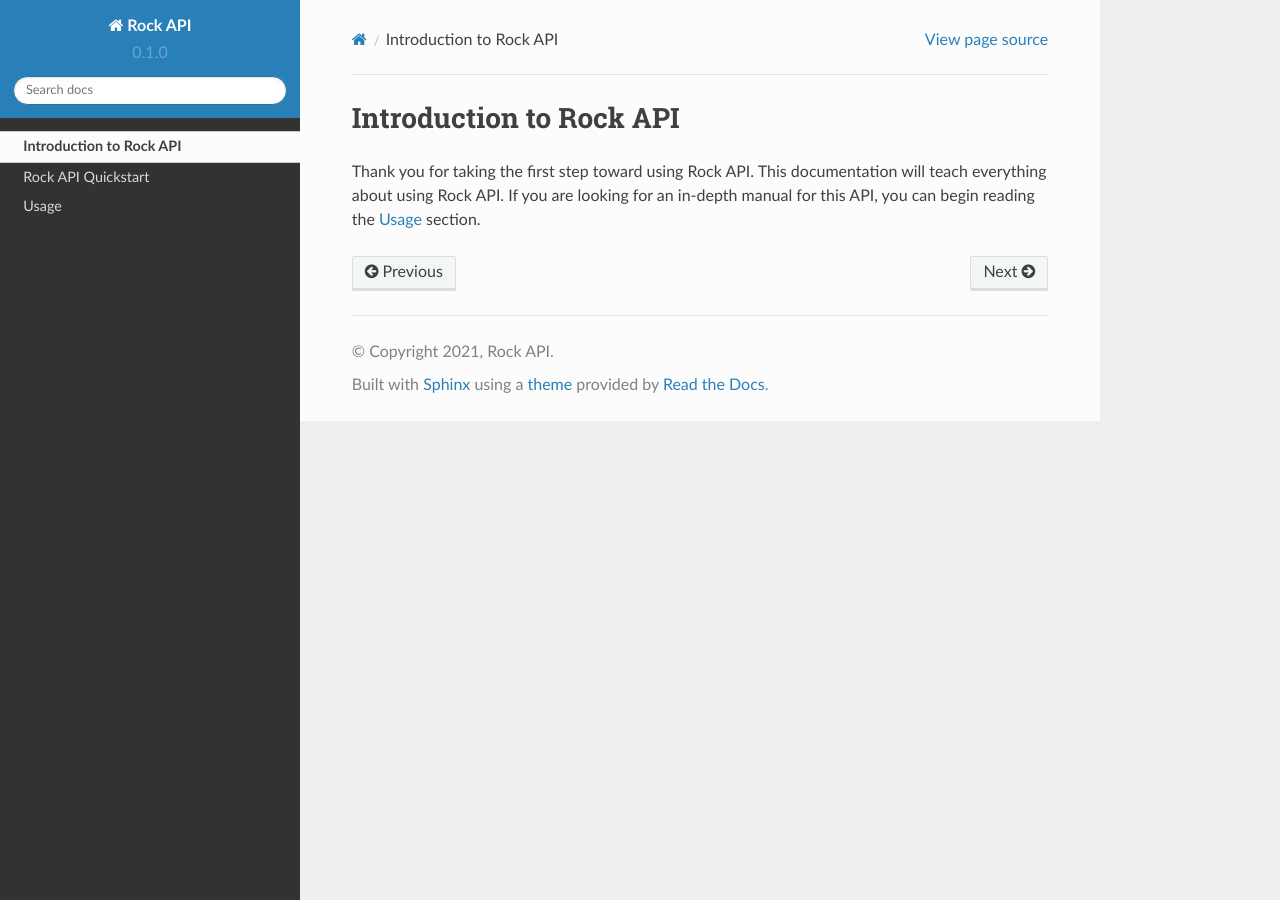
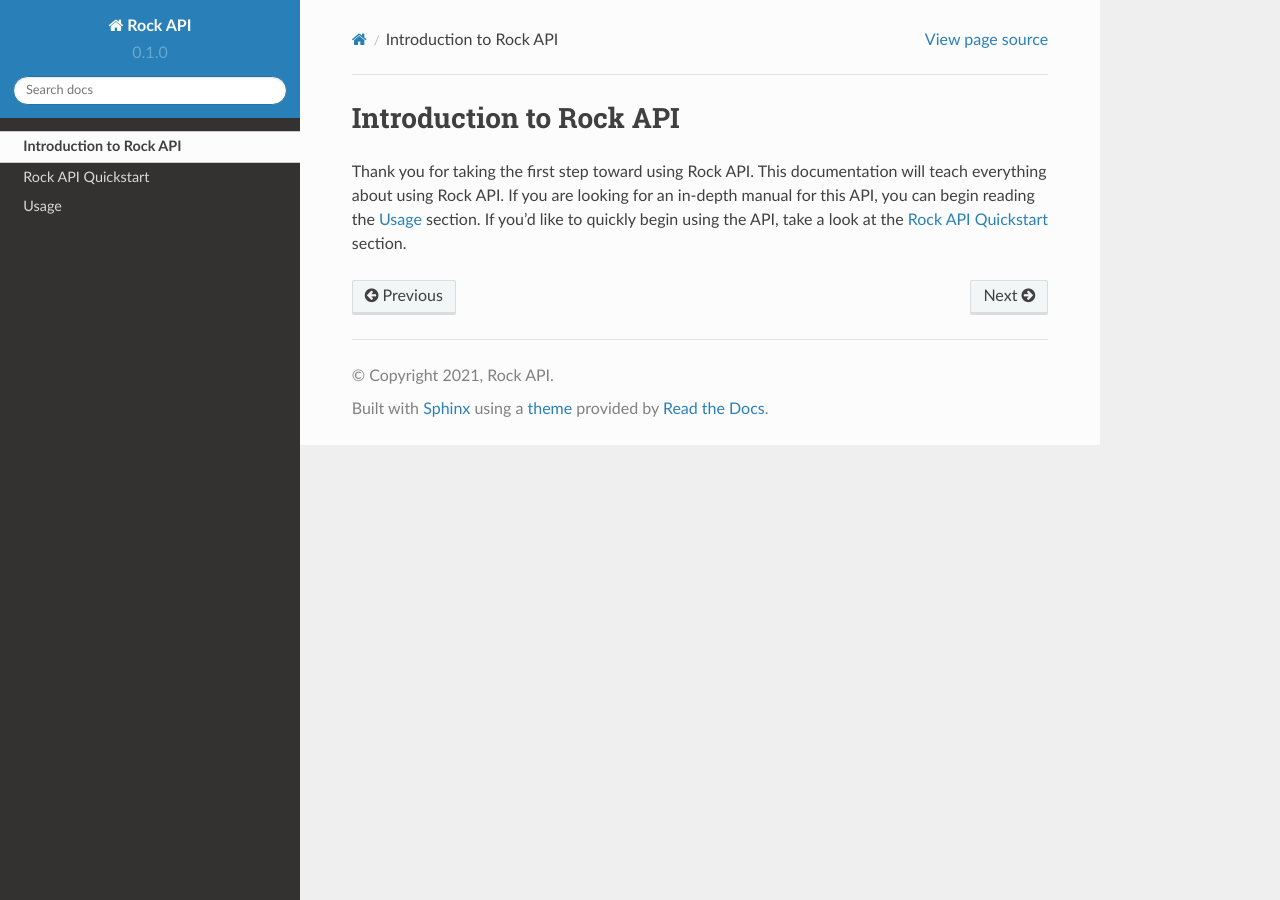
Before and after one commit to Mr-Conos/Rock-API, a Sphinx documentation site: the page built from docs/source/introduction.rst, in a window 1280 px wide. Built offline with Sphinx 7.4.7 and the Read the Docs theme 2.0.0, drawn with Linux system fonts in a browser that asks for light colours; pages that are not in the unit, such as notebooks, are missing from menus.

Commit message:
Update introduction.rst

```diff
--- a/docs/source/introduction.rst
+++ b/docs/source/introduction.rst
@@ -2,4 +2,4 @@ Introduction to Rock API
 =========================
 
 Thank you for taking the first step toward using Rock API. This documentation will teach everything about using Rock API.
-If you are looking for an in-depth manual for this API, you can begin reading the :doc:`usage` section.
+If you are looking for an in-depth manual for this API, you can begin reading the :doc:`usage` section. If you'd like to quickly begin using the API, take a look at the :doc:`quickstart` section.
```
